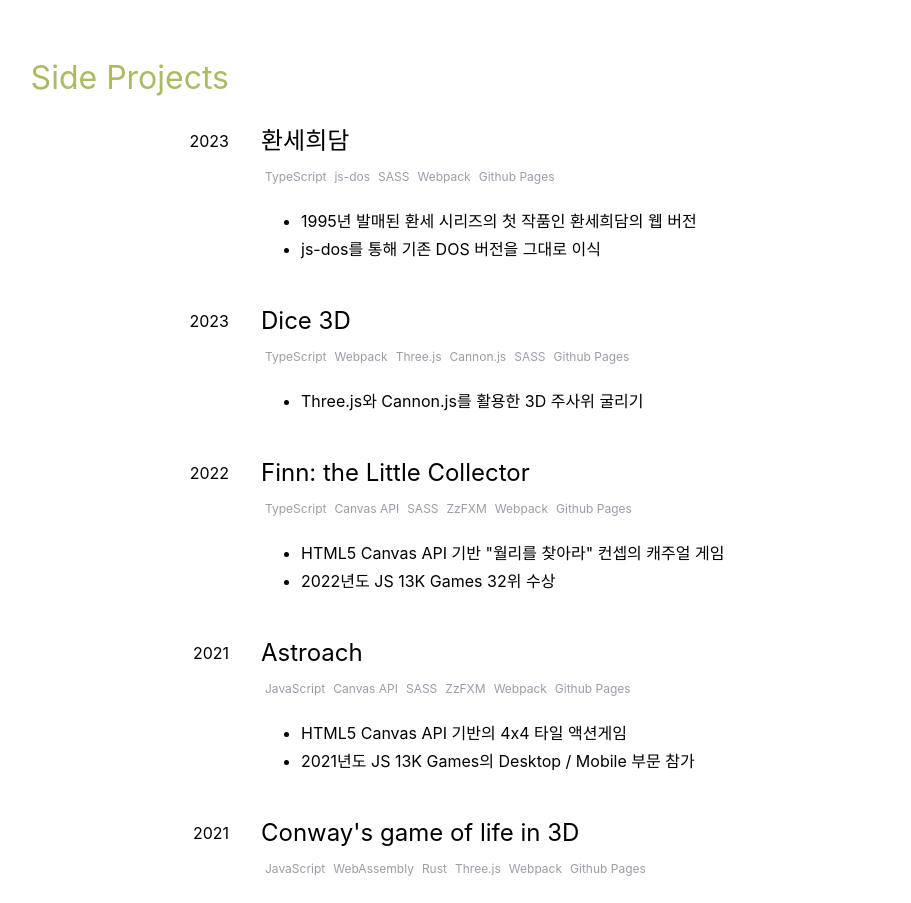
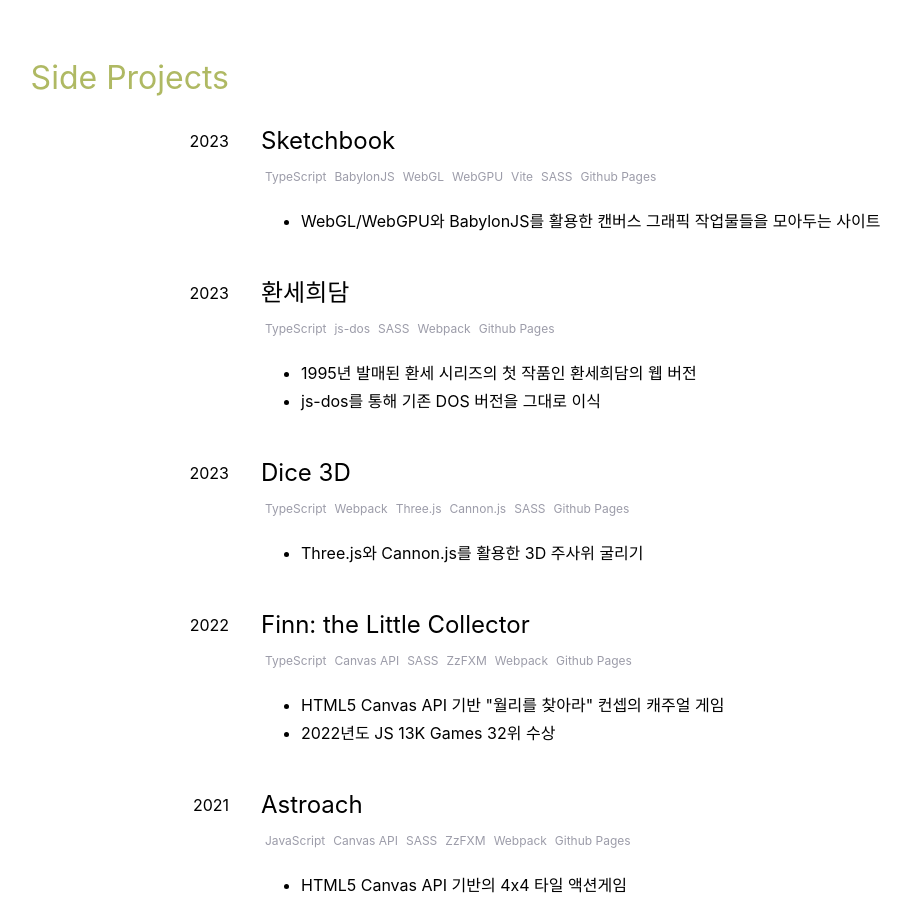
Before and after one commit to Shubidumdu/my-resume, a Svelte app: page / in a window 1280 px wide. Shown: the part 1460-2363 px from the top of the page, without its empty margins (181-1092 px from the left). Built offline with nearby package versions, Linux system fonts and the light colour scheme; a web font is replaced by a local one.

Commit message:
Add sketchbook in projects

```diff
--- a/src/components/Projects.svelte
+++ b/src/components/Projects.svelte
@@ -125,6 +125,13 @@
       descs: ['1995년 발매된 환세 시리즈의 첫 작품인 환세희담의 웹 버전', 'js-dos를 통해 기존 DOS 버전을 그대로 이식'],
       url: 'https://shubidumdu.github.io/hwanseheedam/',
     },
+    {
+      period: '2023',
+      title: 'Sketchbook',
+      tags: ['TypeScript', 'BabylonJS', 'WebGL', 'WebGPU', 'Vite', 'SASS', 'Github Pages'],
+      descs: ['WebGL/WebGPU와 BabylonJS를 활용한 캔버스 그래픽 작업물들을 모아두는 사이트'],
+      url: 'https://shubidumdu.github.io/sketchbook/',
+    },
   ].reverse();
 </script>
 
```
